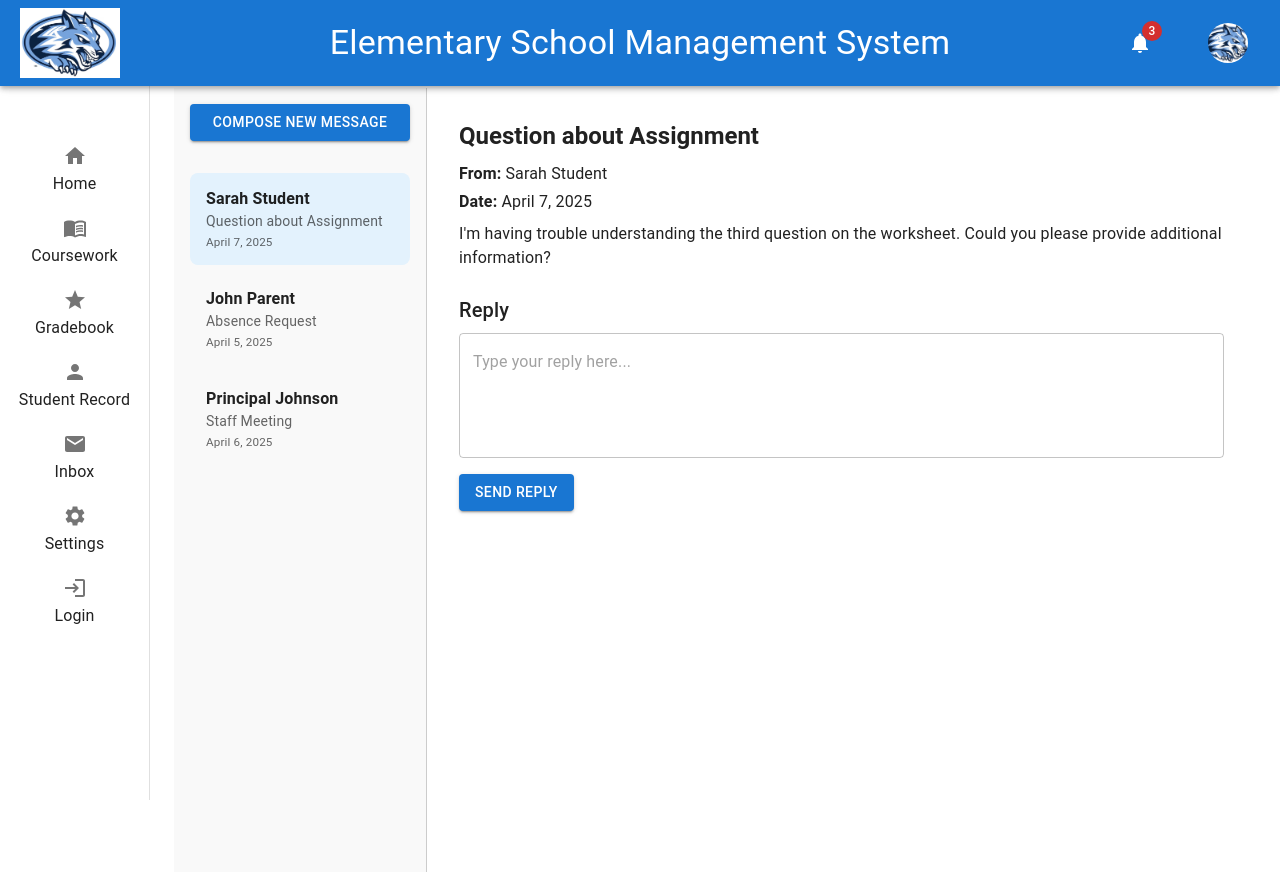
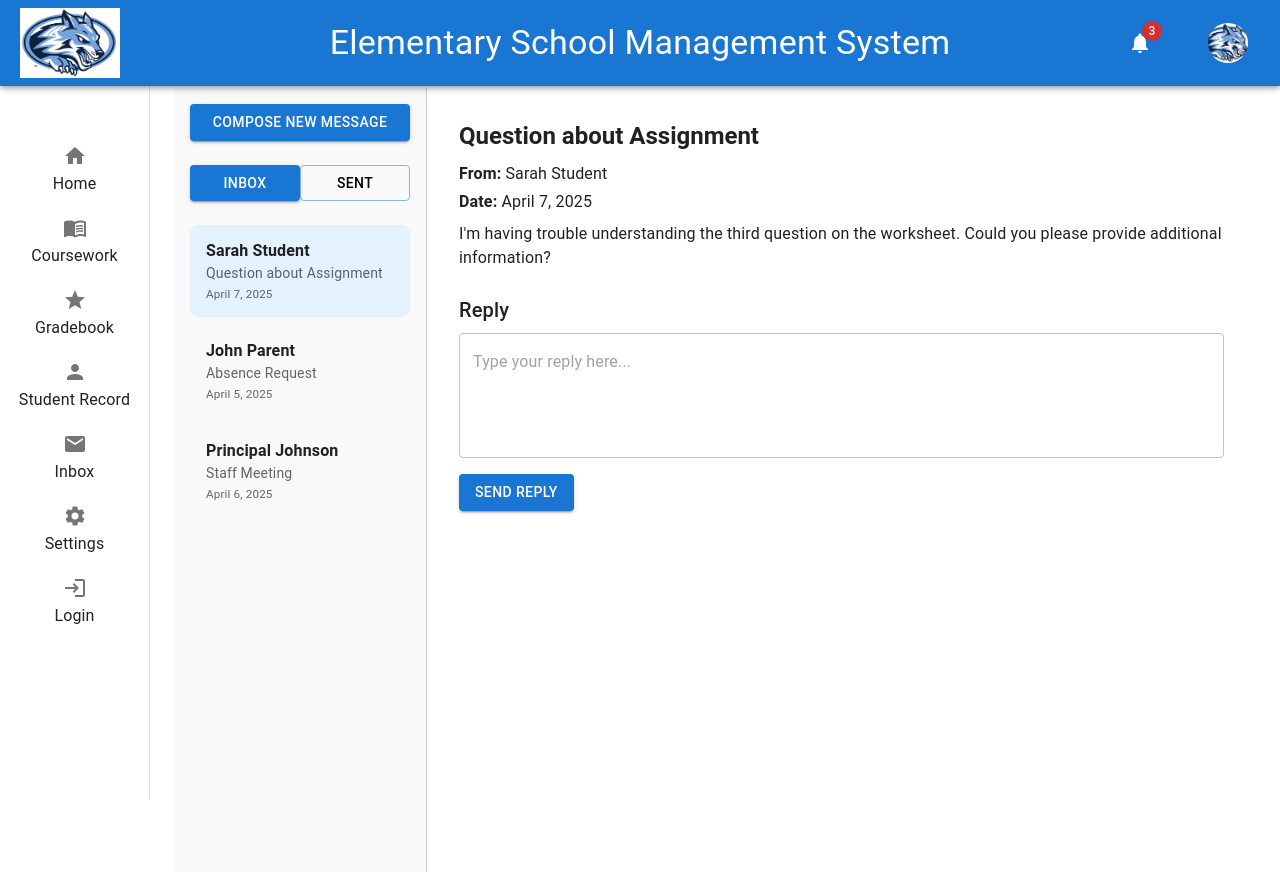
Before and after one commit to Choshibear/CS490-StudentManagementSoftware, a React (Create React App) app in the folder code/client/: page /inbox in a window 1280 px wide. Built offline with nearby package versions, Linux system fonts and the light colour scheme.

Commit message:
Update inbox.js

```diff
--- a/code/client/src/pages/inbox.js
+++ b/code/client/src/pages/inbox.js
@@ -34,6 +34,13 @@ const messages = [
     subject: "Staff Meeting",
     date: "April 6, 2025",
     body: "Reminder: Staff meeting scheduled for tomorrow at 3 PM in the library."
+  },
+  {
+    id: 4,
+    sender: "You",
+    subject: "Re: Question about Assignment",
+    date: "April 7, 2025",
+    body: "Sure! For question 3, remember to divide both sides by the coefficient first."
   }
 ];
 
@@ -41,10 +48,14 @@ function Inbox() {
   const [selectedMessage, setSelectedMessage] = useState(messages[0]);
   const [replyText, setReplyText] = useState("");
   const [openCompose, setOpenCompose] = useState(false);
+  const [activeTab, setActiveTab] = useState("Inbox");
+
+  const inboxMessages = messages.filter((msg) => msg.sender !== "You");
+  const sentMessages = messages.filter((msg) => msg.sender === "You");
 
   return (
     <Box display="flex" height="100%" sx={{ minHeight: '90vh' }}>
-      {/* the sidebar */}
+      {/* Sidebar */}
       <Box width="280px" bgcolor="#f9f9f9" borderRight="1px solid #ccc" p={2}>
         <Button
           variant="contained"
@@ -54,8 +65,35 @@ function Inbox() {
         >
           Compose New Message
         </Button>
+
+        {/* Tabs */}
+        <Box display="flex" mb={2}>
+          <Button
+            fullWidth
+            onClick={() => setActiveTab("Inbox")}
+            variant={activeTab === "Inbox" ? "contained" : "outlined"}
+            sx={{
+              backgroundColor: activeTab === "Inbox" ? "#1976d2" : "transparent",
+              color: activeTab === "Inbox" ? "#fff" : "#000"
+            }}
+          >
+            Inbox
+          </Button>
+          <Button
+            fullWidth
+            onClick={() => setActiveTab("Sent")}
+            variant={activeTab === "Sent" ? "contained" : "outlined"}
+            sx={{
+              backgroundColor: activeTab === "Sent" ? "#1976d2" : "transparent",
+              color: activeTab === "Sent" ? "#fff" : "#000"
+            }}
+          >
+            Sent
+          </Button>
+        </Box>
+
         <List>
-          {messages.map((msg) => (
+          {(activeTab === "Inbox" ? inboxMessages : sentMessages).map((msg) => (
             <ListItem
               button
               key={msg.id}
@@ -82,7 +120,7 @@ function Inbox() {
         </List>
       </Box>
 
-      {/* Message content */}
+      {/* Message Content */}
       <Box flexGrow={1} p={4}>
         <Typography variant="h5" fontWeight="bold" gutterBottom>
           {selectedMessage.subject}
@@ -117,7 +155,7 @@ function Inbox() {
         </Button>
       </Box>
 
-      {/* Compose Message */}
+      {/* Compose Message Dialog */}
       <Dialog open={openCompose} onClose={() => setOpenCompose(false)} fullWidth maxWidth="sm">
         <DialogTitle>Compose New Message</DialogTitle>
         <DialogContent>
```
